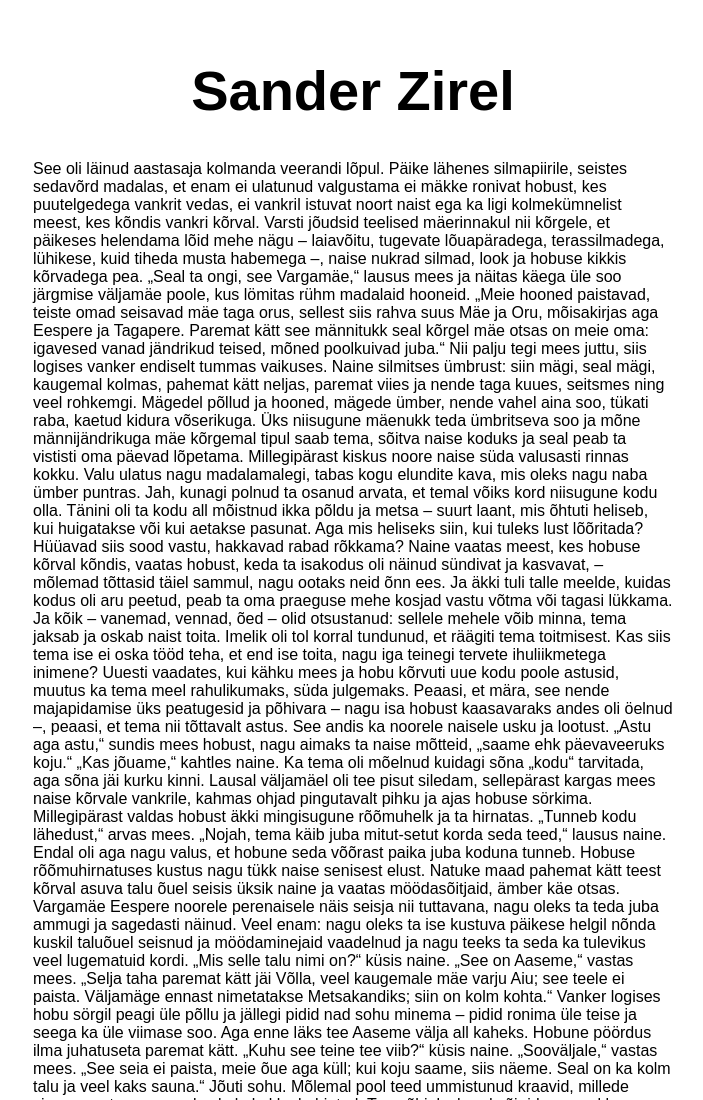
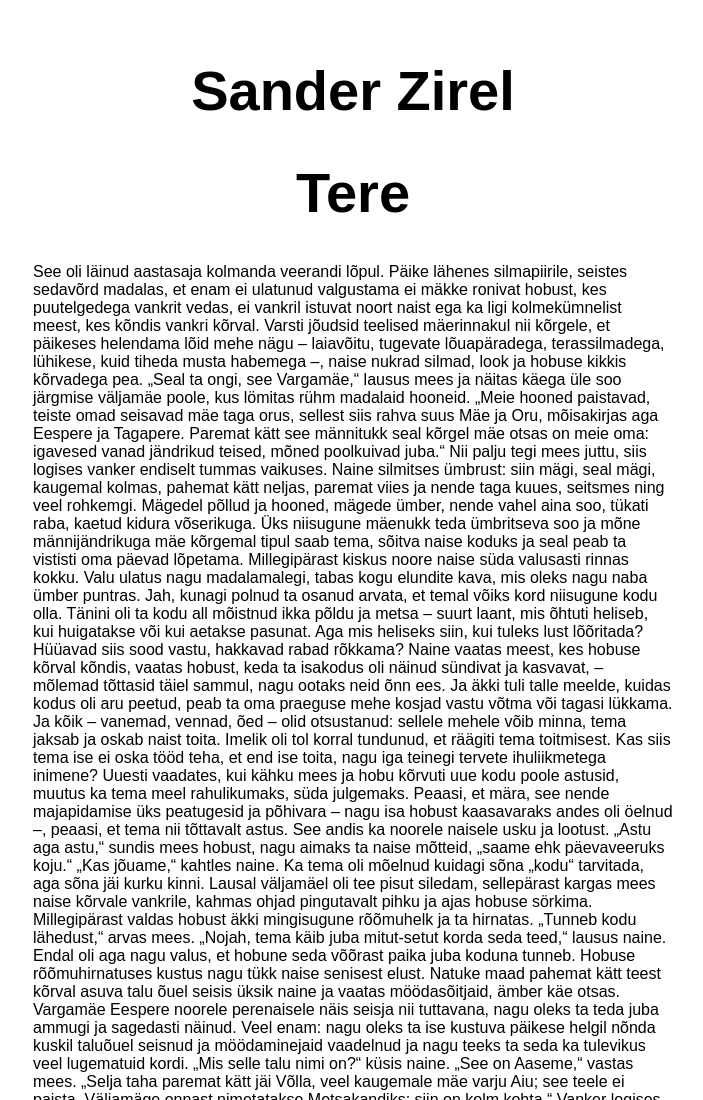
Before and after one commit to sanderzirel/ut2026azapp, a website: page src/index.html in a window 1280 px wide. Shown: the top 1100 px of the page, without its empty margins (287-990 px from the left). Drawn offline with Linux system fonts and the light colour scheme.

Commit message:
Add new heading 'Tere' to index.html
Added a new heading to the HTML body.

```diff
--- a/src/index.html
+++ b/src/index.html
@@ -11,6 +11,7 @@
 <body>
   <main>
     <h1>Sander Zirel</h1>
+    <h1>Tere</h1>
     <p>See oli läinud aastasaja kolmanda veerandi lõpul. Päike lähenes silmapiirile, seistes sedavõrd madalas, et enam ei ulatunud valgustama ei mäkke ronivat hobust, kes puutelgedega vankrit vedas, ei vankril istuvat noort naist ega ka ligi kolmekümnelist meest, kes kõndis vankri kõrval.
 
 Varsti jõudsid teelised mäerinnakul nii kõrgele, et päikeses helendama lõid mehe nägu – laiavõitu, tugevate lõuapäradega, terassilmadega, lühikese, kuid tiheda musta habemega –, naise nukrad silmad, look ja hobuse kikkis kõrvadega pea.
```
